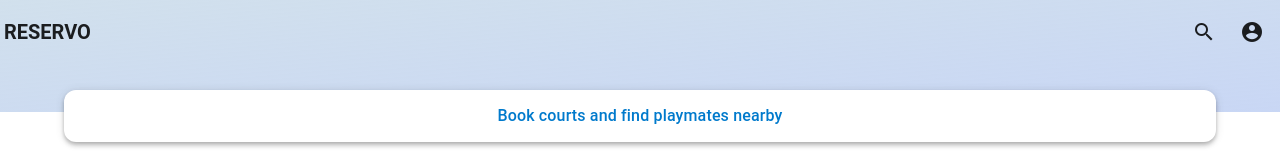
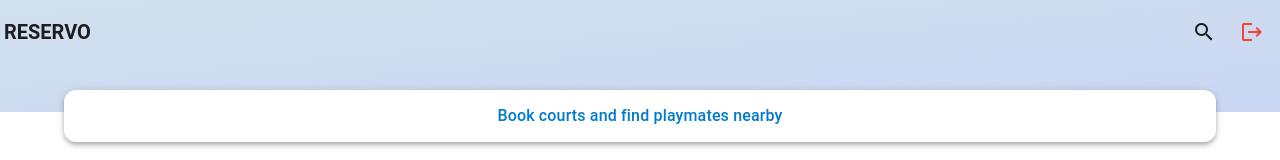
Before and after one commit to louisdavenicario/PlayMatch, a Vue app in the folder playmatch/: page /customer_dashboardv1 in a window 1280 px wide. Shown: the top 160 px of the page. Built offline with nearby package versions, Linux system fonts and the light colour scheme; no server answers; the database is empty.

Commit message:
Feat: added logout button

```diff
--- a/playmatch/src/views/auth/Customer_dashboardv1View.vue
+++ b/playmatch/src/views/auth/Customer_dashboardv1View.vue
@@ -27,10 +27,27 @@ export default {
         this.currentUserId = null
       }
     },
+
+    async logout() {
+      try {
+        const { error } = await supabase.auth.signOut()
+        if (error) throw error
+
+        // Optional: clear local storage if you stored session info
+        localStorage.clear()
+
+        // Redirect user to login page after successful logout
+        this.$router.push({ name: 'signin' })
+      } catch (err) {
+        console.error('Logout failed:', err.message)
+        alert('Failed to logout. Please try again.')
+      }
+    },
+
     isCreator(creatorId) {
-      // Returns true if the logged-in user is the one who created the request
       return this.currentUserId === creatorId
     },
+
     handlePlaymateAction(request) {
       if (this.isCreator(request.creator_id)) {
         this.$router.push({ name: 'playmate-requests' })
@@ -46,6 +63,7 @@ export default {
         day: 'numeric',
       })
     },
+
     formatTime(timeString) {
       if (!timeString) return ''
       const [hours, minutes] = timeString.split(':')
@@ -53,16 +71,14 @@ export default {
       tempDate.setHours(hours, minutes)
       return tempDate.toLocaleTimeString([], { hour: '2-digit', minute: '2-digit', hour12: true })
     },
-    // --- Navigation ---
+
     goToPlaymateRequests() {
       this.$router.push({ name: 'playmate-requests' })
     },
 
-    // --- Data Fetching Methods ---
     async fetchPlaymateRequests() {
       this.playmateLoading = true
       try {
-        // 1. Fetch playmate requests that are open and in the future
         const { data: requestsData, error: requestsError } = await supabase
           .from('playmate_requests')
           .select('*, creator:creator_id (full_name)')
@@ -70,11 +86,10 @@ export default {
           .gte('date', new Date().toISOString().split('T')[0])
           .order('date', { ascending: true })
           .order('start_time', { ascending: true })
-          .limit(3) // Limit to 3 requests for the home page
+          .limit(3)
 
         if (requestsError) throw requestsError
 
-        // 2. Process data to flatten creator name
         this.playmateRequests = requestsData.map((request) => ({
           ...request,
           creator_name: request.creator?.full_name || 'Anonymous',
@@ -90,7 +105,7 @@ export default {
       this.loading = true
       this.error = null
       try {
-        const { data, error } = await supabase.from('facilities').select('*').limit(5) // Limit to a few popular facilities
+        const { data, error } = await supabase.from('facilities').select('*').limit(5)
         if (error) throw error
 
         this.facilities = data.map((facility) => ({
@@ -128,8 +143,8 @@ export default {
       <v-spacer></v-spacer>
       <v-btn icon><v-icon>mdi-magnify</v-icon></v-btn>
 
-      <v-btn icon to="/profile">
-        <v-icon>mdi-account-circle</v-icon>
+      <v-btn icon @click="logout">
+        <v-icon color="red">mdi-logout</v-icon>
       </v-btn>
 
       <template v-slot:extension>
@@ -236,6 +251,7 @@ export default {
             </v-col>
           </v-col>
         </v-row>
+
         <v-row no-gutters class="facilities-section px-4 mt-5 mb-10">
           <v-col cols="12" class="mb-3">
             <h2 class="text-h6 font-weight-medium">Popular Facilities</h2>
@@ -342,7 +358,7 @@ export default {
 
 .search-prompt-container {
   position: absolute;
-  bottom: -30px; /* Position the card to float below the extended header */
+  bottom: -30px;
   width: 100%;
 }
 .floating-search-card {
@@ -352,12 +368,12 @@ export default {
   background-color: white;
 }
 .floating-search-card .white--text {
-  color: #007acc !important; /* Make the text blue when card is white */
+  color: #007acc !important;
   caret-color: #007acc !important;
 }
 
 .map-section {
-  padding-top: 50px !important; /* Offset for the floating search card */
+  padding-top: 50px !important;
 }
 .map-placeholder {
   position: relative;
```
